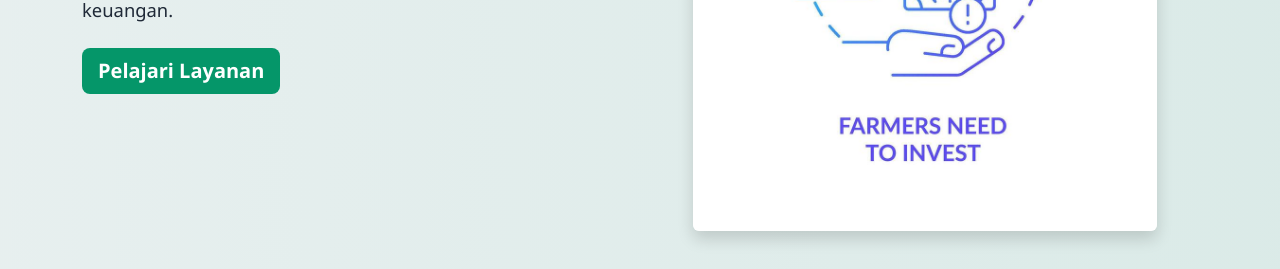
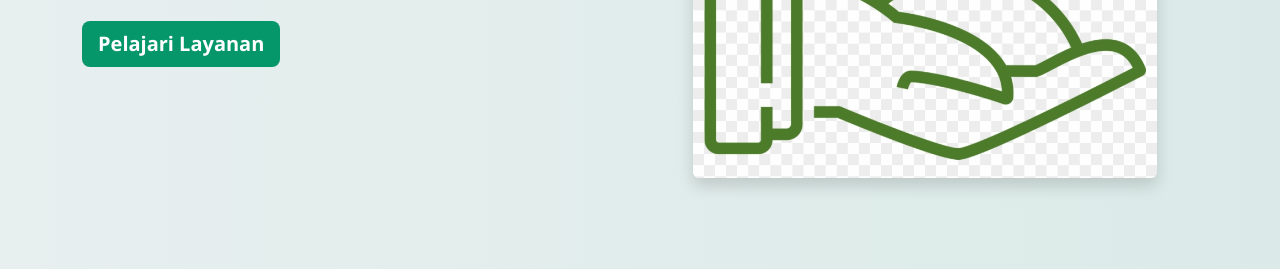
Before and after one commit to fitranzain/AkunTernak, a plain HTML site: page index.html in a window 1280 px wide. Shown: the part 409-678 px from the top of the page. Drawn offline with nearby package versions, Linux system fonts and the light colour scheme.

Commit message:
ganti gambar hero

```diff
--- a/index.html
+++ b/index.html
@@ -130,7 +130,7 @@
       </div>
       <!-- Kolom Gambar -->
       <div class="col-md-6 text-center" data-aos="fade-left">
-        <img src="images/herosection.jpg" alt="Ilustrasi Peternakan" class="img-fluid rounded shadow">
+        <img src="images/herosection.png" alt="Ilustrasi Peternakan" class="img-fluid rounded shadow">
       </div>
     </div>
   </div>
```
Also changed, not shown: images/herosection.png (added).
